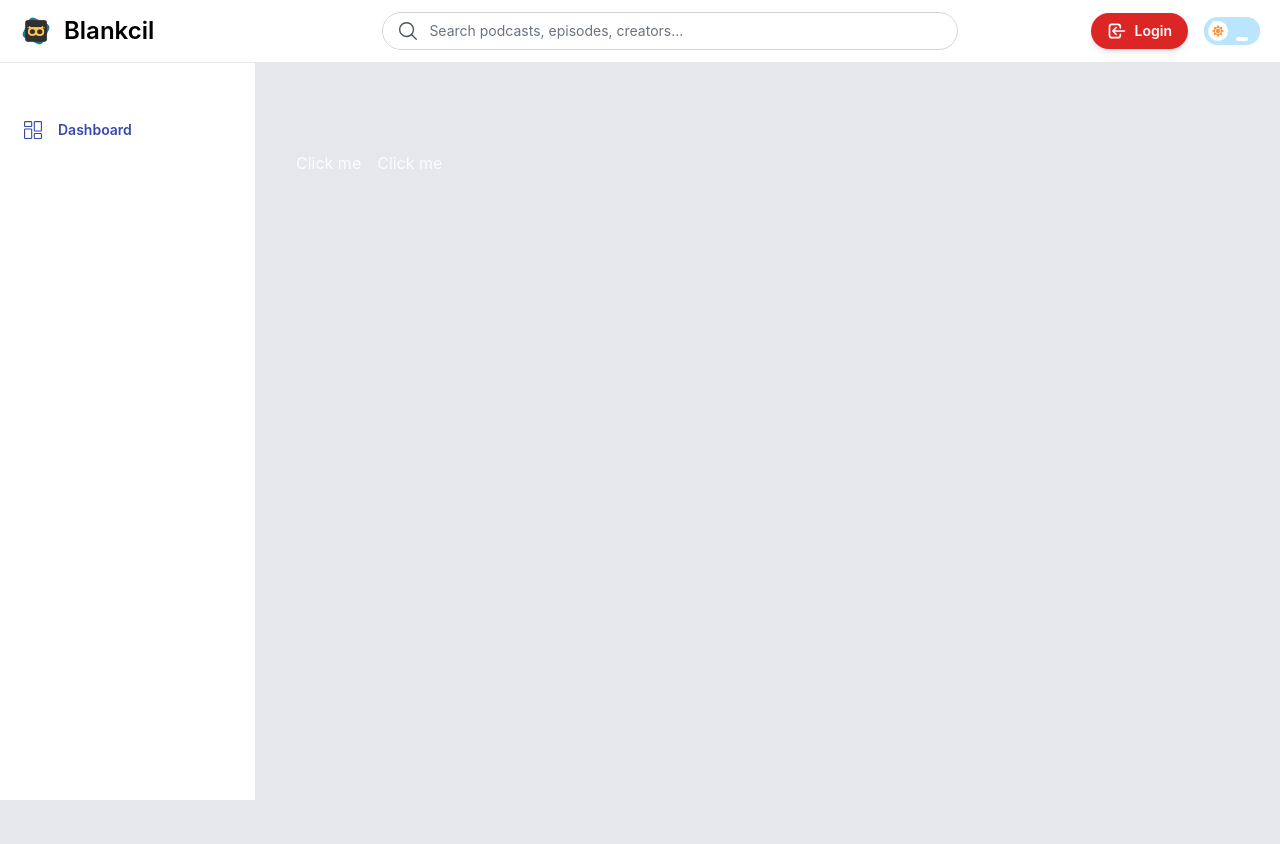
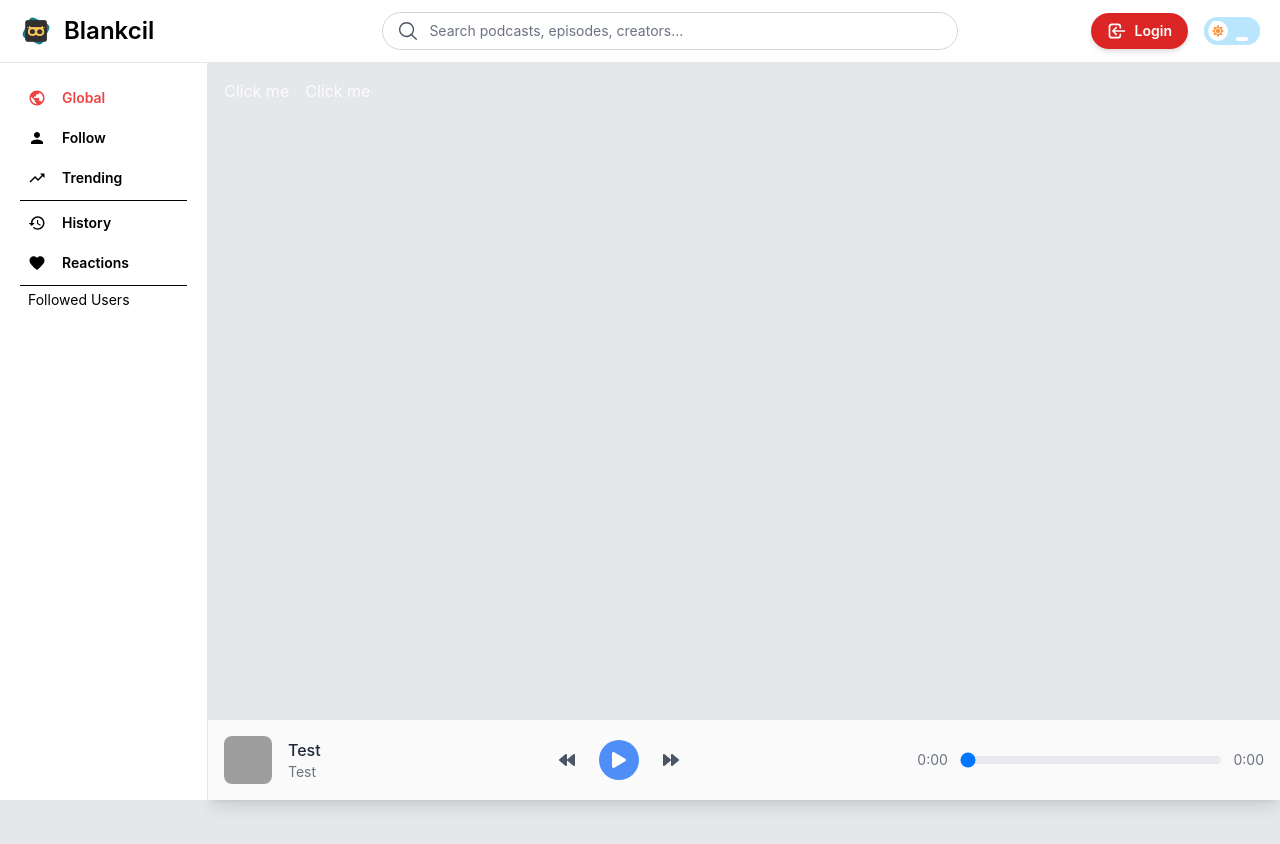
Before and after one commit to K0l4s/castify, a React (Vite) app in the folder views/: page / in a window 1280 px wide. Shown: the top 844 px of the page. Built offline with nearby package versions, Linux system fonts and the light colour scheme; grey boxes are pictures that could not be loaded.

Commit message:
podcast & podcast player

```diff
--- /dev/null
+++ b/views/src/components/UI/podcast/PodcastPlayer.tsx
@@ -0,0 +1,99 @@
+import React from 'react';
+import { FaPlay, FaPause, FaForward, FaBackward } from 'react-icons/fa';
+
+interface PodcastPlayerProps {
+  isPlaying: boolean;
+  currentTime: number;
+  duration: number;
+  title: string;
+  author: string;
+  thumbnailUrl: string;
+  onPlay: () => void;
+  onPause: () => void;
+  onSeek: (time: number) => void;
+  onForward: () => void;
+  onBackward: () => void;
+}
+
+const PodcastPlayer: React.FC<PodcastPlayerProps> = ({
+  isPlaying,
+  currentTime,
+  duration,
+  title,
+  author,
+  thumbnailUrl,
+  onPlay,
+  onPause,
+  onSeek,
+  onForward,
+  onBackward
+}) => {
+  const formatTime = (time: number) => {
+    const minutes = Math.floor(time / 60);
+    const seconds = Math.floor(time % 60);
+    return `${minutes}:${seconds < 10 ? '0' : ''}${seconds}`;
+  };
+
+  return (
+    <div className="fixed bottom-0 left-0 sm:left-52 right-0 bg-white/80 dark:bg-gray-800/80 backdrop-blur-md shadow-lg p-4">
+      <div className="container mx-auto flex items-center justify-between">
+        {/* Thumbnail and Info */}
+        <div className="flex items-center space-x-4">
+          <img
+            src={thumbnailUrl}
+            alt={title}
+            className="w-12 h-12 rounded-lg object-cover"
+          />
+          <div>
+            <h3 className="text-gray-800 dark:text-white font-medium line-clamp-1">{title}</h3>
+            <p className="text-gray-500 dark:text-gray-400 text-sm">{author}</p>
+          </div>
+        </div>
+
+        {/* Controls */}
+        <div className="flex items-center space-x-6">
+          <button
+            onClick={onBackward}
+            className="text-gray-600 dark:text-gray-300 hover:text-blue-500 dark:hover:text-blue-400"
+          >
+            <FaBackward />
+          </button>
+
+          <button
+            onClick={isPlaying ? onPause : onPlay}
+            className="p-3 bg-blue-500/90 rounded-full text-white hover:bg-blue-600/90 transition-colors"
+          >
+            {isPlaying ? <FaPause /> : <FaPlay />}
+          </button>
+
+          <button
+            onClick={onForward}
+            className="text-gray-600 dark:text-gray-300 hover:text-blue-500 dark:hover:text-blue-400"
+          >
+            <FaForward />
+          </button>
+        </div>
+
+        {/* Progress Bar */}
+        <div className="flex items-center space-x-3 w-1/3">
+          <span className="text-sm text-gray-500 dark:text-gray-400">
+            {formatTime(currentTime)}
+          </span>
+          <input
+            type="range"
+            min={0}
+            max={duration}
+            value={currentTime}
+            onChange={(e) => onSeek(Number(e.target.value))}
+            className="w-full h-2 bg-gray-200/80 dark:bg-gray-700/80 rounded-lg appearance-none cursor-pointer"
+          />
+          <span className="text-sm text-gray-500 dark:text-gray-400">
+            {formatTime(duration)}
+          </span>
+        </div>
+      </div>
+    </div>
+  );
+};
+
+export default PodcastPlayer;
--- a/views/src/components/sidebar/MainSidebar.tsx
+++ b/views/src/components/sidebar/MainSidebar.tsx
@@ -1,27 +1,67 @@
-
-
+import { Link, useLocation } from "react-router-dom";
 
 const MainSidebar = () => {
+  const location = useLocation();
+  const pathname = location.pathname;
 
   return (
     <>
-      <aside id="logo-sidebar" className="fixed top-0 left-0 z-40 w-64 h-screen pt-20 text-black
+      <aside id="logo-sidebar" className="fixed top-0 left-0 z-40 w-52 h-screen pt-20 text-black
       transition-transform -translate-x-full bg-white border-r border-gray-200 sm:translate-x-0 dark:bg-gray-800 dark:border-gray-700
       dark:text-white
       " aria-label="Sidebar">
         <div className="h-full px-3 pb-4 overflow-y-auto bg-white dark:bg-gray-800">
-          <ul className="space-y-8 pl-3 flex-1 mt-10">
+          <ul className="space-y-1 px-2 flex-1">
             <li>
-              <a href="javascript:void(0)" className="text-[#3949ab] font-semibold text-sm flex items-center rounded-md left-0 hover:left-1 relative transition-all">
-                <svg xmlns="http://www.w3.org/2000/svg" fill="currentColor" className="w-[18px] h-[18px] mr-4"
-                  viewBox="0 0 512 512">
-                  <path
-                    d="M197.332 170.668h-160C16.746 170.668 0 153.922 0 133.332v-96C0 16.746 16.746 0 37.332 0h160c20.59 0 37.336 16.746 37.336 37.332v96c0 20.59-16.746 37.336-37.336 37.336zM37.332 32A5.336 5.336 0 0 0 32 37.332v96a5.337 5.337 0 0 0 5.332 5.336h160a5.338 5.338 0 0 0 5.336-5.336v-96A5.337 5.337 0 0 0 197.332 32zm160 480h-160C16.746 512 0 495.254 0 474.668v-224c0-20.59 16.746-37.336 37.332-37.336h160c20.59 0 37.336 16.746 37.336 37.336v224c0 20.586-16.746 37.332-37.336 37.332zm-160-266.668A5.337 5.337 0 0 0 32 250.668v224A5.336 5.336 0 0 0 37.332 480h160a5.337 5.337 0 0 0 5.336-5.332v-224a5.338 5.338 0 0 0-5.336-5.336zM474.668 512h-160c-20.59 0-37.336-16.746-37.336-37.332v-96c0-20.59 16.746-37.336 37.336-37.336h160c20.586 0 37.332 16.746 37.332 37.336v96C512 495.254 495.254 512 474.668 512zm-160-138.668a5.338 5.338 0 0 0-5.336 5.336v96a5.337 5.337 0 0 0 5.336 5.332h160a5.336 5.336 0 0 0 5.332-5.332v-96a5.337 5.337 0 0 0-5.332-5.336zm160-74.664h-160c-20.59 0-37.336-16.746-37.336-37.336v-224C277.332 16.746 294.078 0 314.668 0h160C495.254 0 512 16.746 512 37.332v224c0 20.59-16.746 37.336-37.332 37.336zM314.668 32a5.337 5.337 0 0 0-5.336 5.332v224a5.338 5.338 0 0 0 5.336 5.336h160a5.337 5.337 0 0 0 5.332-5.336v-224A5.336 5.336 0 0 0 474.668 32zm0 0"
-                    data-original="#000000" />
+              <Link to="/" className={`text-black dark:text-white ${pathname === "/" || pathname === "/feed" ? " text-red-500 dark:text-red-500 " : ""}  font-semibold text-sm flex items-center rounded-md left-0 hover:left-1 relative transition-all p-2`}>
+                <svg xmlns="http://www.w3.org/2000/svg" fill="currentColor" className="w-[18px] h-[18px] mr-4" viewBox="0 0 24 24">
+                  <path d="M12 2C6.48 2 2 6.48 2 12s4.48 10 10 10 10-4.48 10-10S17.52 2 12 2zm-1 17.93c-3.95-.49-7-3.85-7-7.93 0-.62.08-1.21.21-1.79L9 15v1c0 1.1.9 2 2 2v1.93zm6.9-2.54c-.26-.81-1-1.39-1.9-1.39h-1v-3c0-.55-.45-1-1-1H8v-2h2c.55 0 1-.45 1-1V7h2c1.1 0 2-.9 2-2v-.41c2.93 1.19 5 4.06 5 7.41 0 2.08-.8 3.97-2.1 5.39z" />
                 </svg>
-                <span>Dashboard</span>
-              </a>
+                <span>Global</span>
+              </Link>
             </li>
+
+            <li>
+              <Link to="/feed/follow" className={`text-black dark:text-white ${pathname === "/feed/follow" ? "text-red-500 dark:text-red-500" : ""}  font-semibold text-sm flex items-center rounded-md left-0 hover:left-1 relative transition-all p-2`}>
+                <svg xmlns="http://www.w3.org/2000/svg" fill="currentColor" className="w-[18px] h-[18px] mr-4" viewBox="0 0 24 24">
+                  <path d="M12 12c2.21 0 4-1.79 4-4s-1.79-4-4-4-4 1.79-4 4 1.79 4 4 4zm0 2c-2.67 0-8 1.34-8 4v2h16v-2c0-2.66-5.33-4-8-4z" />
+                </svg>
+                <span>Follow</span>
+              </Link>
+            </li>
+
+            <li>
+              <Link to="/feed/trend" className={`text-black dark:text-white ${pathname === "/feed/trend" ? "text-red-500 dark:text-red-500" : ""}  font-semibold text-sm flex items-center rounded-md left-0 hover:left-1 relative transition-all p-2`}>
+                <svg xmlns="http://www.w3.org/2000/svg" fill="currentColor" className="w-[18px] h-[18px] mr-4" viewBox="0 0 24 24">
+                  <path d="M16 6l2.29 2.29-4.88 4.88-4-4L2 16.59 3.41 18l6-6 4 4 6.3-6.29L22 12V6z" />
+                </svg>
+                <span>Trending</span>
+              </Link>
+            </li>
+            {/* line */}
+            <div className="h-[1px] w-full bg-black dark:bg-gray-200 my-4"></div>
+
+            <li>
+              <Link to="/reactions" className={`text-black dark:text-white ${pathname === "/reactions" ? "text-red-500 dark:text-red-500" : ""}  font-semibold text-sm flex items-center rounded-md left-0 hover:left-1 relative transition-all p-2`}>
+                <svg xmlns="http://www.w3.org/2000/svg" fill="currentColor" className="w-[18px] h-[18px] mr-4" viewBox="0 0 24 24">
+                  <path d="M13 3c-4.97 0-9 4.03-9 9H1l3.89 3.89.07.14L9 12H6c0-3.87 3.13-7 7-7s7 3.13 7 7-3.13 7-7 7c-1.93 0-3.68-.79-4.94-2.06l-1.42 1.42C8.27 19.99 10.51 21 13 21c4.97 0 9-4.03 9-9s-4.03-9-9-9zm-1 5v5l4.28 2.54.72-1.21-3.5-2.08V8H12z" />
+                </svg>
+                <span>History</span>
+              </Link>
+            </li>
+            <li>
+              <Link to="/reactions" className={`text-black dark:text-white ${pathname === "/reactions" ? "text-red-500 dark:text-red-500" : ""}  font-semibold text-sm flex items-center rounded-md left-0 hover:left-1 relative transition-all p-2`}>
+                <svg xmlns="http://www.w3.org/2000/svg" fill="currentColor" className="w-[18px] h-[18px] mr-4" viewBox="0 0 24 24">
+                  <path d="M12 21.35l-1.45-1.32C5.4 15.36 2 12.28 2 8.5 2 5.42 4.42 3 7.5 3c1.74 0 3.41.81 4.5 2.09C13.09 3.81 14.76 3 16.5 3 19.58 3 22 5.42 22 8.5c0 3.78-3.4 6.86-8.55 11.54L12 21.35z" />
+                </svg>
+                <span>Reactions</span>
+              </Link>
+            </li>
+            <div className="h-[1px] w-full bg-black dark:bg-gray-200 my-4"></div>
+
+            <p className="text-sm text-black dark:text-gray-200 px-2">
+              Followed Users
+            </p>
           </ul>
         </div>
       </aside>
--- a/views/src/pages/main/landingPage/LandingPage.tsx
+++ b/views/src/pages/main/landingPage/LandingPage.tsx
@@ -1,5 +1,6 @@
 
 import Popover from "../../../components/UI/custom/Popover";
+import PodcastPlayer from "../../../components/UI/podcast/PodcastPlayer";
 import { useToast } from "../../../context/ToastProvider";
 
 const LandingPage = () => {
@@ -14,6 +15,19 @@ const LandingPage = () => {
         <p>This is the content inside the popover.</p>
       </Popover>
       <button onClick={() => toast.success("Hello")}>Click me</button>
+      <PodcastPlayer
+        isPlaying={false}
+        currentTime={0}
+        duration={0}
+        title="Test"
+        author="Test"
+        thumbnailUrl="https://tenten.vn/tin-tuc/wp-content/uploads/2023/08/podcast-la-gi-2.jpg"
+        onPlay={() => {}}
+        onPause={() => {}}
+        onSeek={() => {}}
+        onForward={() => {}}
+        onBackward={() => {}}
+      />
     </div>
   )
 }
--- a/views/src/pages/main/profile/ProfilePage.tsx
+++ b/views/src/pages/main/profile/ProfilePage.tsx
@@ -95,7 +95,16 @@ const ProfilePage: React.FC = () => {
           </div>
           <div className="grid grid-cols-1 sm:grid-cols-2 md:grid-cols-3 lg:grid-cols-4 gap-4">
             {Array.from({ length: 10 }).map((_, index) => (
-              <PodcastCard key={index} title="Test" author="Test" thumbnailUrl="https://tenten.vn/tin-tuc/wp-content/uploads/2023/08/podcast-la-gi-2.jpg" duration="1:23" description="Test" />
+              <PodcastCard
+                key={index}
+                title="Test"
+                user={{
+                  avatar: "https://tenten.vn/tin-tuc/wp-content/uploads/2023/08/podcast-la-gi-2.jpg",
+                  username: "Test"
+                }}
+                thumbnailUrl="https://tenten.vn/tin-tuc/wp-content/uploads/2023/08/podcast-la-gi-2.jpg"
+                duration="1:23"
+              />
             ))}
           </div>
 
--- a/views/src/routers/layouts/MainLayout.tsx
+++ b/views/src/routers/layouts/MainLayout.tsx
@@ -7,7 +7,7 @@ const MainLayout = () => {
     <>
       <MainHeader />
       <MainSidebar />
-      <div className="p-6 py-20 sm:ml-64 min-h-screen">
+      <div className="py-2 sm:ml-52 min-h-screen">
         <Outlet />
       </div>
     </>
```
Also changed, not shown: views/src/components/UI/podcast/PodcastCard.tsx (+10 -10 lines), views/src/components/main/profile/ProfileMainContent.tsx (+5 -4 lines), views/src/routers/Router.tsx (+7 -0 lines).
